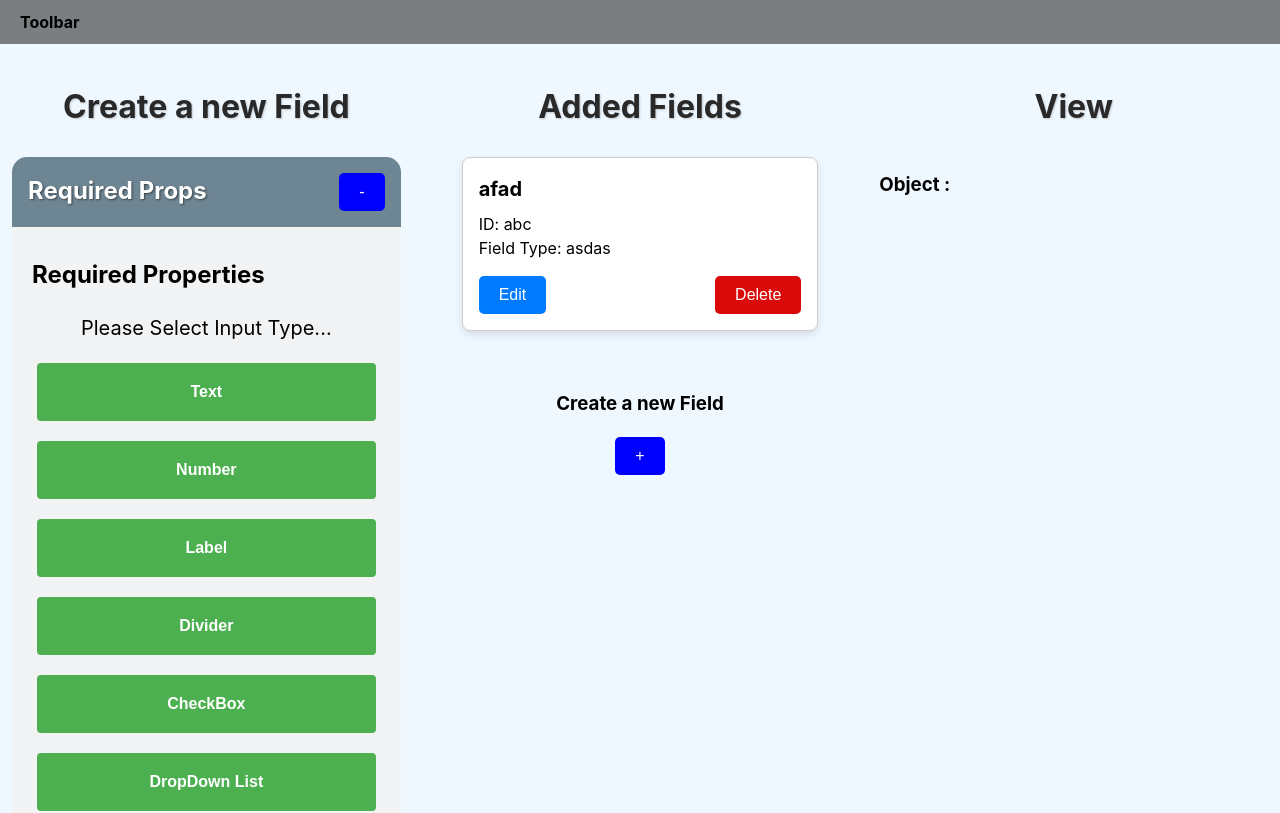
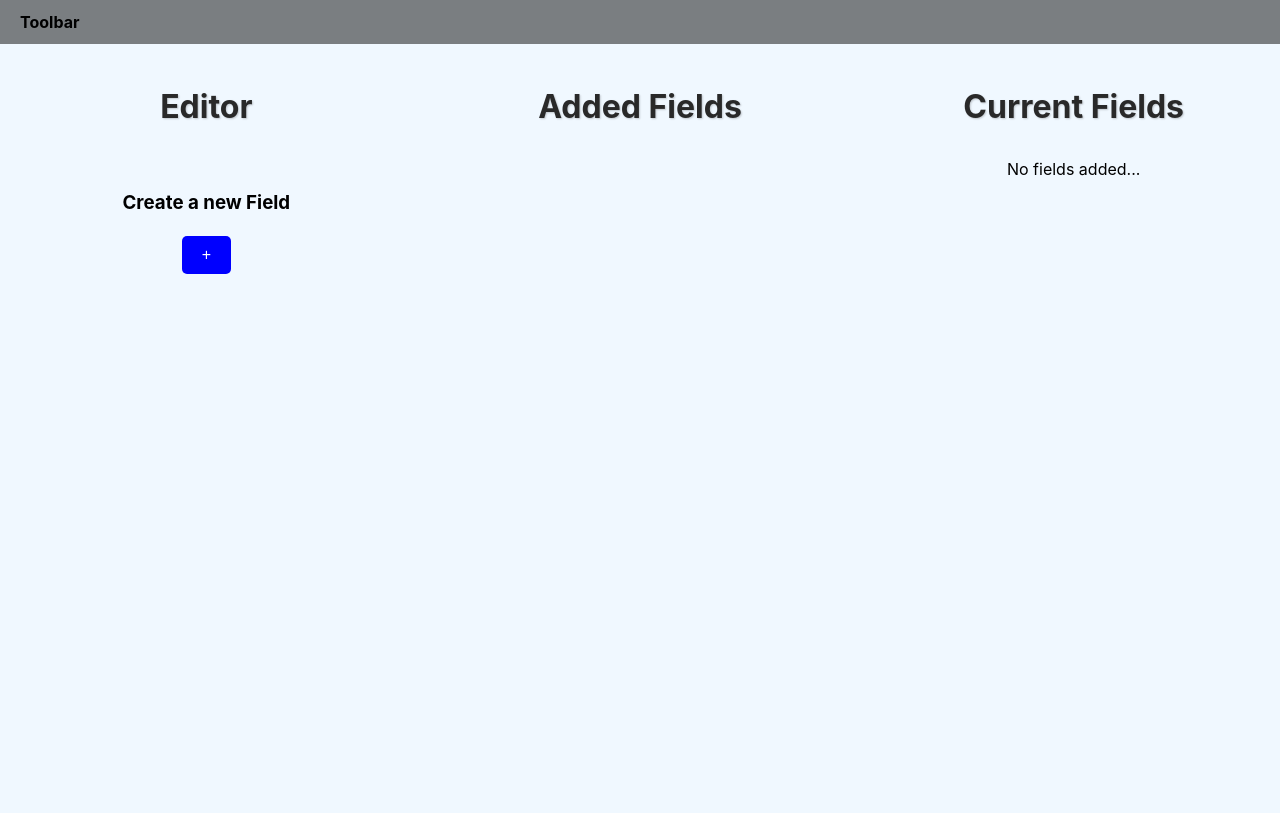
Before and after one commit to DrFidget/dynamic-form, a React (Vite) app: page /editor in a window 1280 px wide. Shown: the top 813 px of the page. Built offline with nearby package versions, Linux system fonts and the light colour scheme.

Commit message:
fixed bugs

```diff
--- a/src2/compoenents/CardCompoenent.tsx
+++ b/src2/compoenents/CardCompoenent.tsx
@@ -38,18 +38,9 @@ const Card: React.FC<CardProps> = ({
     marginTop: "16px",
   };
 
-  const buttonStyle: React.CSSProperties = {
-    padding: "8px 16px",
-    borderRadius: "4px",
-    border: "none",
-    cursor: "pointer",
-    backgroundColor: "#007bff",
-    color: "#fff",
-  };
-
   return (
     <div style={cardStyle}>
-      <div style={headerStyle}>{name}</div>
+      <div style={headerStyle}>Name: {name}</div>
       <div>ID: {id}</div>
       <div>Field Type: {fieldType}</div>
       <div style={footerStyle}>
--- a/src2/context/singleField/SingleFieldContextProvider.tsx
+++ b/src2/context/singleField/SingleFieldContextProvider.tsx
@@ -3,7 +3,7 @@ import SingleFieldContext from "./SingleFieldContext";
 import { TFields } from "../../types/FormObject";
 
 const SingleFieldContextProvider = ({ children }: any) => {
-  const [field, setField] = useState<TFields>({});
+  const [field, setField] = useState<TFields | undefined>({});
 
   return (
     <SingleFieldContext.Provider value={{ field, setField }}>
--- a/src2/pages/editor/AddedFields/AddedFields.tsx
+++ b/src2/pages/editor/AddedFields/AddedFields.tsx
@@ -2,29 +2,34 @@ import React from "react";
 import styles from "./Addedfields.module.css";
 import Button from "../../../compoenents/Button";
 import Card from "../../../compoenents/CardCompoenent";
-const AddedFields = () => {
+import { TFields } from "../../../types/FormObject";
+
+interface Props {
+  ListOfFields: TFields[];
+}
+const AddedFields = ({ ListOfFields }: Props) => {
   return (
     <div className={styles.container}>
       <h2 className={styles.h2}>Added Fields</h2>
-      <Card
+      {/* <Card
         id={"abc"}
         fieldType="asdas"
         name="afad"
         onDelete={() => {}}
         onEdit={() => {}}
-      />
-      <div
-        style={{
-          display: "flex",
-          flexDirection: "column",
-          alignItems: "center",
-          marginBlock: "40px",
-        }}
-      >
-        <h3>Create a new Field</h3>
-
-        <Button color="blue" onClick={() => {}} text="+" />
-      </div>
+      /> */}
+      {ListOfFields.length > 0
+        ? ListOfFields.map((e, k) => (
+            <Card
+              key={k}
+              fieldType={e.fieldType as string}
+              id={e.fieldType as string}
+              name={e.fieldName as string}
+              onDelete={() => {}}
+              onEdit={() => {}}
+            />
+          ))
+        : null}
     </div>
   );
 };
--- a/src2/pages/editor/Editor.tsx
+++ b/src2/pages/editor/Editor.tsx
@@ -1,10 +1,12 @@
 import React, { useContext, useState } from "react";
 import styles from "./editor.module.css";
 import FieldMaker from "./fieldsEditing/FieldMaker";
-import { TFormType } from "../../types/FormObject";
+import { TFields, TFormType } from "../../types/FormObject";
 import SingleFieldContextProvider from "../../context/singleField/SingleFieldContextProvider";
 import FormView from "./View/SingleFieldView/SingleFieldView";
 import AddedFields from "./AddedFields/AddedFields";
+import FieldEditingIndex from "./fieldsEditing/FieldEditingIndex";
+import MultipleFieldsView from "./View/MultipleFieldsView/MultipleFieldsView";
 
 interface Props {
   FormObject?: object;
@@ -12,7 +14,19 @@ interface Props {
 }
 
 const Editor = () => {
-  const [Form, setForm] = useState<TFormType>();
+  const [Form, setForm] = useState<TFormType>({ Schema: [] });
+  const [creatingField, setCreatingField] = useState(false);
+
+  const Actions = {
+    FieldMaker: {
+      onCreateField: (object: TFields) => {
+        setForm({ ...Form, Schema: [...Form.Schema, object] });
+      },
+      inAddingState: (state: boolean) => {
+        setCreatingField(state);
+      },
+    },
+  };
 
   return (
     <div className={`${styles.container}`}>
@@ -20,13 +34,20 @@ const Editor = () => {
         <div className={`${styles.toolbar}`}>Toolbar</div>
         <div className={`${styles.flexContainer}`}>
           <div className={`${styles.flexContainerDiv}`}>
-            <FieldMaker />
+            <FieldEditingIndex
+              onCreateField={Actions.FieldMaker.onCreateField}
+              inAddingState={Actions.FieldMaker.inAddingState}
+            />
           </div>
           <div className={`${styles.flexContainerDiv}`}>
-            <AddedFields />
+            <AddedFields ListOfFields={Form.Schema} />
           </div>
           <div className={`${styles.flexContainerDiv}`}>
-            <FormView />
+            {creatingField ? (
+              <FormView />
+            ) : (
+              <MultipleFieldsView ListOfFields={Form.Schema} />
+            )}
           </div>
         </div>
       </SingleFieldContextProvider>
--- /dev/null
+++ b/src2/pages/editor/View/MultipleFieldsView/MultipleFieldsView.tsx
@@ -0,0 +1,27 @@
+import React from "react";
+import { TFields } from "../../../../types/FormObject";
+import FormLoader from "../../../../../src/compoenets/FormLoader";
+import styles from "../View.module.css";
+interface Props {
+  ListOfFields: TFields[];
+}
+const MultipleFieldsView = ({ ListOfFields }: Props) => {
+  return (
+    <div>
+      <h2 className={styles.h2}>Current Fields</h2>
+      {ListOfFields.length > 0 ? (
+        <FormLoader
+          FormSchema={ListOfFields}
+          DefaultMethods={undefined}
+          FormState={undefined}
+          Values={undefined}
+          submitAction={undefined}
+        />
+      ) : (
+        <p style={{ textAlign: "center" }}>No fields added...</p>
+      )}
+    </div>
+  );
+};
+
+export default MultipleFieldsView;
--- /dev/null
+++ b/src2/pages/editor/fieldsEditing/FieldEditingIndex.tsx
@@ -0,0 +1,89 @@
+import React, { useContext, useState } from "react";
+import FieldMaker from "./FieldMaker";
+import styles from "./FieldMaker.module.css";
+import Button from "../../../compoenents/Button";
+import { TFields } from "../../../types/FormObject";
+import { TSingleField } from "../../../types/contextTypes";
+import SingleFieldContext from "../../../context/singleField/SingleFieldContext";
+
+interface Props {
+  SingleField?: TFields;
+  onCreateField: (object: TFields) => void;
+  inAddingState: (state: boolean) => void;
+}
+const FieldEditingIndex = ({
+  SingleField,
+  onCreateField,
+  inAddingState,
+}: Props) => {
+  const [adding, setAdding] = useState(false);
+  const { setField } = useContext<any>(SingleFieldContext);
+  const Actions = {
+    CreateField: (object: TFields) => {
+      setField({});
+      setAdding(false);
+      inAddingState(false);
+      onCreateField(object);
+    },
+  };
+  return (
+    <div>
+      {!adding && (
+        <>
+          <h2 className={`${styles.h2}`}>Editor</h2>
+
+          <div
+            style={{
+              display: "flex",
+              flexDirection: "column",
+              alignItems: "center",
+              marginBlock: "40px",
+            }}
+          >
+            <h3>Create a new Field</h3>
+
+            <Button
+              color="blue"
+              onClick={() => {
+                setAdding(true);
+                inAddingState(true);
+              }}
+              text="+"
+            />
+          </div>
+        </>
+      )}
+      {adding && (
+        <FieldMaker
+          PreBuiltField={SingleField ?? undefined}
+          ButtonProps={{
+            text: "Create Field",
+            onClick: Actions.CreateField,
+            color: "green",
+          }}
+        />
+      )}
+    </div>
+  );
+};
+
+export default FieldEditingIndex;
+// {
+//     "id": "123",
+//     "fieldName": "sas",
+//     "fieldType": "text",
+//     "visible": true,
+//     "enable": true,
+//     "required": false,
+//     "lookup": {
+//       "col": "asd",
+//       "row": "asd",
+//       "IdCol": "MPH",
+//       "source": [
+//         {
+//           "MPH": "sd",
+//           "asda": "asd"
+//         }
+//       ]
+//     }
+//   }
--- a/src2/pages/editor/fieldsEditing/FieldMaker.tsx
+++ b/src2/pages/editor/fieldsEditing/FieldMaker.tsx
@@ -10,13 +10,14 @@ import { TList, TNumber, TOptional } from "../../../types/TypeBasedProps";
 import Button from "../../../compoenents/Button";
 import SingleFieldContext from "../../../context/singleField/SingleFieldContext";
 import styles from "./FieldMaker.module.css";
+import { TSingleField } from "../../../types/contextTypes";
 
 interface Props {
   styles?: React.CSSProperties;
   ButtonProps?: {
     text: string;
     onClick: (object: TFields) => void;
-    color?: "string";
+    color?: string;
   };
   PreBuiltField?: TFields;
 }
@@ -40,7 +41,7 @@ const FieldMaker = ({ styles: st, ButtonProps, PreBuiltField }: Props) => {
   const { setField } = useContext<any>(SingleFieldContext);
 
   useEffect(() => {
-    setField({ ...singleField });
+    setField(singleField);
   }, [singleField]);
 
   return (
--- a/src2/pages/editor/fieldsEditing/fieldMakerLogic.ts
+++ b/src2/pages/editor/fieldsEditing/fieldMakerLogic.ts
@@ -90,7 +90,13 @@ export const useActions = () => {
         ChangeMode: any,
         setDone: any
       ) => {
-        let xx: TFields = {};
+        let xx = { ...singleField };
+        if (singleField.fieldType) {
+          if (singleField.fieldType !== object.fieldType) {
+            xx = {} as TFields;
+          }
+        }
+
         object.id ? (xx.id = object.id) : null;
         object.fieldName ? (xx.fieldName = object.fieldName) : null;
         object.fieldType ? (xx.fieldType = object.fieldType) : null;
--- a/src2/pages/editor/fieldsEditing/optionalProperties/OptionalProperties.tsx
+++ b/src2/pages/editor/fieldsEditing/optionalProperties/OptionalProperties.tsx
@@ -8,6 +8,7 @@ import TableLookup from "./lookUpOpt/TableLookup";
 import Binding from "./bindingOpt/Binding";
 import Button from "../../../../compoenents/Button";
 import styles from "./OptionalProperties.module.css";
+import TextInput from "../../../../compoenents/TextInput";
 
 interface Props {
   onApply: (obj: TOptional) => void;
@@ -48,6 +49,16 @@ const OptionalProperties = ({ onApply, OptionalProperties }: Props) => {
           groupId: optionalProps?.groupId ?? "",
           tag: optionalProps?.tag ?? "",
         }}
+      />
+      <TextInput
+        label="Default"
+        onChange={(s) => {
+          let x = { ...optionalProps };
+          x.default = s;
+          if (s === "") delete x.default;
+          setOptionalProps(x);
+        }}
+        value={optionalProps?.default ?? ""}
       />
 
       <CheckBoxInput
--- a/src2/types/FormObject.ts
+++ b/src2/types/FormObject.ts
@@ -22,6 +22,6 @@ export interface TFields {
 }
 
 export interface TFormType {
-  Name: string;
+  Name?: string;
   Schema: TFields[];
 }
--- a/src2/types/contextTypes.ts
+++ b/src2/types/contextTypes.ts
@@ -1,6 +1,6 @@
 import { TFields } from "./FormObject";
 
 export interface TSingleField {
-  field?: TFields;
-  setField?: (field: TFields) => void;
+  field?: TFields | undefined;
+  setField?: (field: TFields | undefined) => void;
 }
```
